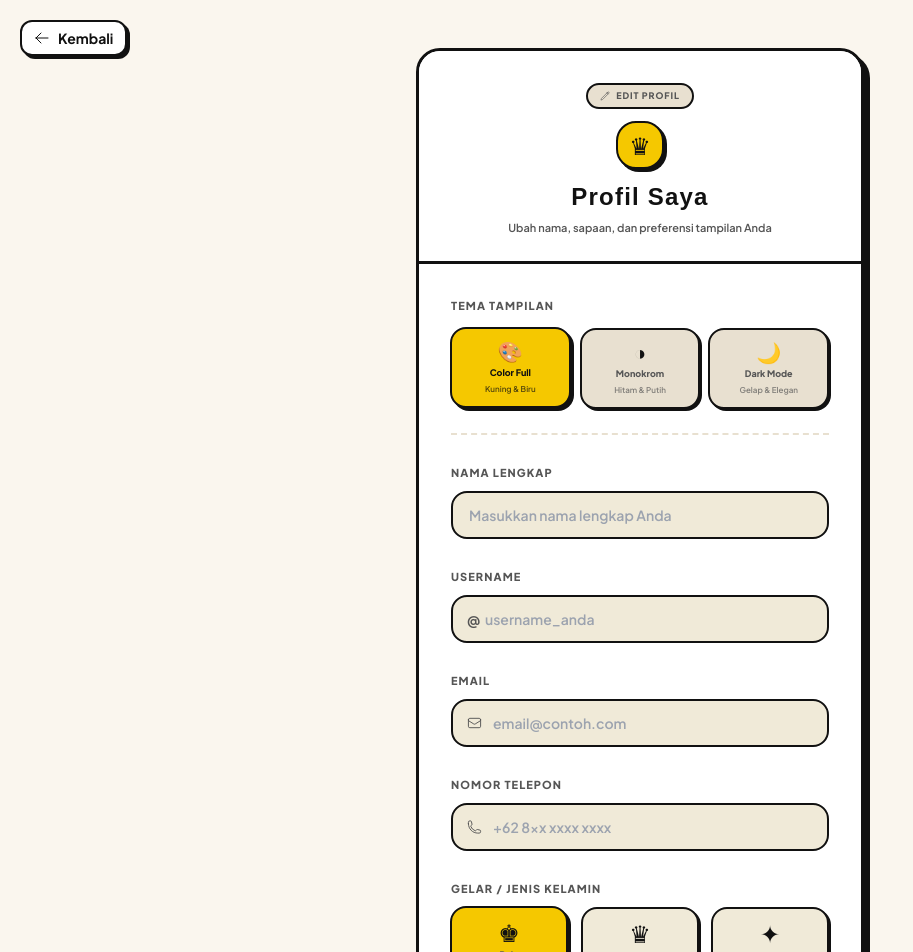
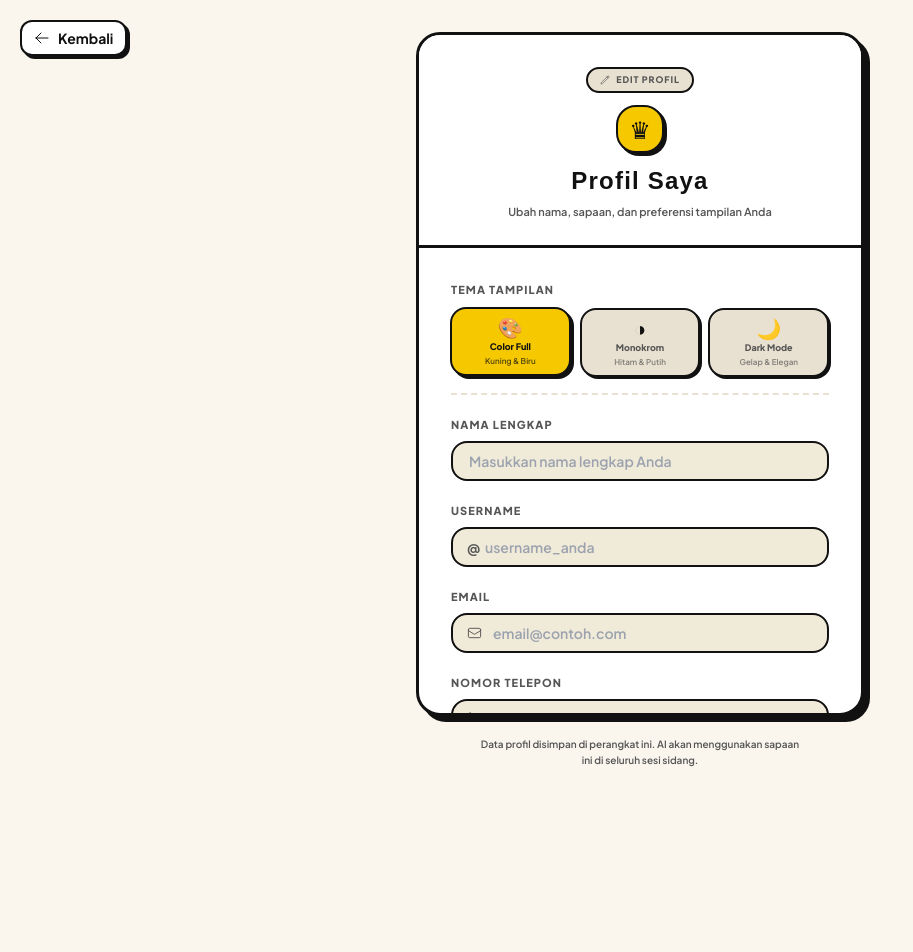
Before and after one commit to ikyshinicy/king-decisionV2, a Next.js app: page /king-decisionV2/profile in a window 1280 px wide. Shown: the top 952 px of the page, without its empty margins (0-913 px from the left). After the commit the page ends 800 px from the top, so only its background shows below. Built offline with nearby package versions, Linux system fonts and the light colour scheme.

Commit message:
Add files via upload

```diff
--- a/src/app/profile/components/ProfileScreen.tsx
+++ b/src/app/profile/components/ProfileScreen.tsx
@@ -137,10 +137,10 @@ function ProfileFormFields({
   };
 
   return (
-    <div className="space-y-6">
+    <div className="space-y-4">
       {/* Theme Selector */}
       {showTheme && (
-        <div className="space-y-3">
+        <div className="space-y-2">
           <label className="text-[11px] font-extrabold tracking-[0.1em] uppercase" style={{ color: 'var(--muted-foreground)' }}>
             {t.themeDisplay}
           </label>
@@ -154,7 +154,7 @@ function ProfileFormFields({
                   key={opt.value}
                   onClick={() => setTheme(opt.value)}
                   title={label}
-                  className="flex-1 flex flex-col items-center gap-1.5 py-3 px-1 rounded-xl transition-all duration-150 cursor-pointer"
+                  className="flex-1 flex flex-col items-center gap-1 py-2 px-1 rounded-xl transition-all duration-150 cursor-pointer"
                   style={{
                     background: isActive ? opt.bg : 'var(--muted)',
                     border: `2px solid ${isActive ? opt.border : 'var(--border)'}`,
@@ -179,7 +179,7 @@ function ProfileFormFields({
       {showTheme && <div style={{ borderTop: '2px dashed var(--muted)' }} />}
 
       {/* Full Name */}
-      <div className="space-y-2">
+      <div className="space-y-1.5">
         <label className="text-[11px] font-extrabold tracking-[0.1em] uppercase" style={{ color: 'var(--muted-foreground)' }}>
           {t.fullName}
         </label>
@@ -188,7 +188,7 @@ function ProfileFormFields({
           value={fullName}
           onChange={(e) => setFullName(e.target.value)}
           placeholder={t.fullNamePlaceholder}
-          className="w-full px-4 py-3 rounded-xl text-sm font-semibold outline-none transition-all duration-150"
+          className="w-full px-4 py-2 rounded-xl text-sm font-semibold outline-none transition-all duration-150"
           style={inputStyle}
           onFocus={inputFocus}
           onBlur={inputBlur}
@@ -196,7 +196,7 @@ function ProfileFormFields({
       </div>
 
       {/* Username */}
-      <div className="space-y-2">
+      <div className="space-y-1.5">
         <label className="text-[11px] font-extrabold tracking-[0.1em] uppercase" style={{ color: 'var(--muted-foreground)' }}>
           {t.username}
         </label>
@@ -207,7 +207,7 @@ function ProfileFormFields({
             value={username}
             onChange={(e) => setUsername(e.target.value.replace(/\s/g, ''))}
             placeholder={t.usernamePlaceholder}
-            className="w-full pl-8 pr-4 py-3 rounded-xl text-sm font-semibold outline-none transition-all duration-150"
+            className="w-full pl-8 pr-4 py-2 rounded-xl text-sm font-semibold outline-none transition-all duration-150"
             style={inputStyle}
             onFocus={inputFocus}
             onBlur={inputBlur}
@@ -216,7 +216,7 @@ function ProfileFormFields({
       </div>
 
       {/* Email */}
-      <div className="space-y-2">
+      <div className="space-y-1.5">
         <label className="text-[11px] font-extrabold tracking-[0.1em] uppercase" style={{ color: 'var(--muted-foreground)' }}>
           {t.email}
         </label>
@@ -229,7 +229,7 @@ function ProfileFormFields({
             value={email}
             onChange={(e) => setEmail(e.target.value)}
             placeholder={t.emailPlaceholder}
-            className="w-full pl-10 pr-4 py-3 rounded-xl text-sm font-semibold outline-none transition-all duration-150"
+            className="w-full pl-10 pr-4 py-2 rounded-xl text-sm font-semibold outline-none transition-all duration-150"
             style={inputStyle}
             onFocus={inputFocus}
             onBlur={inputBlur}
@@ -238,7 +238,7 @@ function ProfileFormFields({
       </div>
 
       {/* Phone */}
-      <div className="space-y-2">
+      <div className="space-y-1.5">
         <label className="text-[11px] font-extrabold tracking-[0.1em] uppercase" style={{ color: 'var(--muted-foreground)' }}>
           {t.phone}
         </label>
@@ -251,7 +251,7 @@ function ProfileFormFields({
             value={phone}
             onChange={(e) => setPhone(e.target.value)}
             placeholder={t.phonePlaceholder}
-            className="w-full pl-10 pr-4 py-3 rounded-xl text-sm font-semibold outline-none transition-all duration-150"
+            className="w-full pl-10 pr-4 py-2 rounded-xl text-sm font-semibold outline-none transition-all duration-150"
             style={inputStyle}
             onFocus={inputFocus}
             onBlur={inputBlur}
@@ -260,7 +260,7 @@ function ProfileFormFields({
       </div>
 
       {/* Gender */}
-      <div className="space-y-2">
+      <div className="space-y-1.5">
         <label className="text-[11px] font-extrabold tracking-[0.1em] uppercase" style={{ color: 'var(--muted-foreground)' }}>
           {t.genderTitle}
         </label>
@@ -273,7 +273,7 @@ function ProfileFormFields({
                 key={opt.value}
                 onClick={() => setGender(opt.value)}
                 title={label}
-                className="flex-1 flex flex-col items-center gap-1 py-3 rounded-xl transition-all duration-150 cursor-pointer"
+                className="flex-1 flex flex-col items-center gap-1 py-2 rounded-xl transition-all duration-150 cursor-pointer"
                 style={{
                   background: isSelected ? 'var(--primary)' : 'var(--input)',
                   border: `2px solid var(--border)`,
@@ -290,7 +290,7 @@ function ProfileFormFields({
       </div>
 
       {/* Royal Title Dropdown */}
-      <div className="space-y-2" ref={dropdownRef}>
+      <div className="space-y-1.5" ref={dropdownRef}>
         <label className="text-[11px] font-extrabold tracking-[0.1em] uppercase" style={{ color: 'var(--muted-foreground)' }}>
           {t.royalTitle}
         </label>
@@ -298,7 +298,7 @@ function ProfileFormFields({
           <button
             type="button"
             onClick={() => { setDropdownOpen((v) => !v); setShowCustomInput(false); setCustomInput(''); }}
-            className="w-full px-4 py-3 rounded-xl text-sm font-semibold outline-none transition-all duration-150 flex items-center justify-between cursor-pointer"
+            className="w-full px-4 py-2 rounded-xl text-sm font-semibold outline-none transition-all duration-150 flex items-center justify-between cursor-pointer"
             style={{
               background: 'var(--input)',
               border: dropdownOpen ? '2px solid var(--secondary)' : '2px solid var(--border)',
@@ -458,11 +458,11 @@ function OnboardingProfile() {
   if (step === 0) {
     return (
       <div
-        className="min-h-screen flex flex-col items-center justify-center px-6 halftone-bg"
+        className="h-screen flex flex-col items-center justify-center px-6 halftone-bg overflow-y-auto"
         style={{ background: 'var(--background)' }}
       >
         <div
-          className="w-full max-w-sm rounded-3xl overflow-hidden text-center"
+          className="w-full max-w-sm rounded-3xl overflow-hidden text-center flex-shrink-0"
           style={{
             background: 'var(--card)',
             border: '3px solid var(--border)',
@@ -536,11 +536,11 @@ function OnboardingProfile() {
     const previewName = fullName.trim() || username.trim() || '...';
     return (
       <div
-        className="min-h-screen flex flex-col items-center justify-center px-6 halftone-bg"
+        className="h-screen flex flex-col items-center justify-center px-6 halftone-bg overflow-y-auto"
         style={{ background: 'var(--background)' }}
       >
         <div
-          className="w-full max-w-sm rounded-3xl overflow-hidden text-center"
+          className="w-full max-w-sm rounded-3xl overflow-hidden text-center flex-shrink-0"
           style={{
             background: 'var(--card)',
             border: '3px solid var(--border)',
@@ -602,11 +602,11 @@ function OnboardingProfile() {
   // Step 1: Form
   return (
     <div
-      className="min-h-screen flex flex-col items-center justify-start px-4 py-10 halftone-bg overflow-y-auto"
+      className="h-screen flex flex-col items-center justify-start px-4 py-6 halftone-bg overflow-y-auto"
       style={{ background: 'var(--background)' }}
     >
       {/* Progress bar at top */}
-      <div className="w-full max-w-md mb-6">
+      <div className="w-full max-w-md mb-4 flex-shrink-0">
         <div className="flex items-center justify-between mb-2">
           <span className="text-[10px] font-extrabold uppercase tracking-widest" style={{ color: 'var(--muted-foreground)' }}>
             {t.step2of3}
@@ -631,7 +631,7 @@ function OnboardingProfile() {
 
       {/* Card */}
       <div
-        className="w-full max-w-md rounded-3xl overflow-hidden relative z-10"
+        className="w-full max-w-md rounded-3xl overflow-hidden relative z-10 flex-shrink-0"
         style={{
           background: 'var(--card)',
           border: '3px solid var(--border)',
@@ -640,36 +640,36 @@ function OnboardingProfile() {
       >
         {/* Header — distinct onboarding style */}
         <div
-          className="px-8 pt-8 pb-6 text-center relative"
+          className="px-6 pt-5 pb-4 text-center relative"
           style={{
             background: 'linear-gradient(135deg, var(--primary) 0%, var(--secondary) 100%)',
             borderBottom: '3px solid var(--border)',
           }}
         >
           <div
-            className="inline-flex items-center gap-1.5 px-3 py-1 rounded-full mb-3 text-[9px] font-extrabold uppercase tracking-widest"
+            className="inline-flex items-center gap-1.5 px-3 py-1 rounded-full mb-2 text-[9px] font-extrabold uppercase tracking-widest"
             style={{ background: 'rgba(0,0,0,0.2)', color: 'var(--primary-foreground)', border: '1px solid rgba(255,255,255,0.3)' }}
           >
             {t.setupInitial}
           </div>
-          <div className="flex justify-center mb-3">
+          <div className="flex justify-center mb-2">
             <div
-              className="w-14 h-14 rounded-2xl flex items-center justify-center"
+              className="w-10 h-10 rounded-2xl flex items-center justify-center"
               style={{ background: 'var(--card)', border: '2px solid var(--border)', boxShadow: '3px 3px 0px var(--border)' }}
             >
-              <span style={{ fontSize: 28 }}>♛</span>
+              <span style={{ fontSize: 20 }}>♛</span>
             </div>
           </div>
-          <h1 className="font-comic text-2xl font-bold tracking-wide" style={{ color: 'var(--primary-foreground)' }}>
+          <h1 className="font-comic text-xl font-bold tracking-wide" style={{ color: 'var(--primary-foreground)' }}>
             {t.introduceYourself}
           </h1>
-          <p className="text-[11px] font-semibold mt-1.5 leading-relaxed" style={{ color: 'var(--primary-foreground)', opacity: 0.8 }}>
+          <p className="text-[11px] font-semibold mt-1 leading-relaxed" style={{ color: 'var(--primary-foreground)', opacity: 0.8 }}>
             {t.introduceDesc}
           </p>
         </div>
 
         {/* Form */}
-        <div className="px-8 py-7">
+        <div className="px-6 py-5">
           <ProfileFormFields
             fullName={fullName} setFullName={setFullName}
             username={username} setUsername={setUsername}
@@ -733,7 +733,7 @@ function RegularProfile() {
 
   return (
     <div
-      className="min-h-screen flex flex-col items-center justify-start px-4 py-12 relative overflow-y-auto halftone-bg"
+      className="h-screen flex flex-col items-center justify-start px-4 py-8 relative overflow-y-auto halftone-bg"
       style={{ background: 'var(--background)' }}
     >
       {/* Back button */}
```
